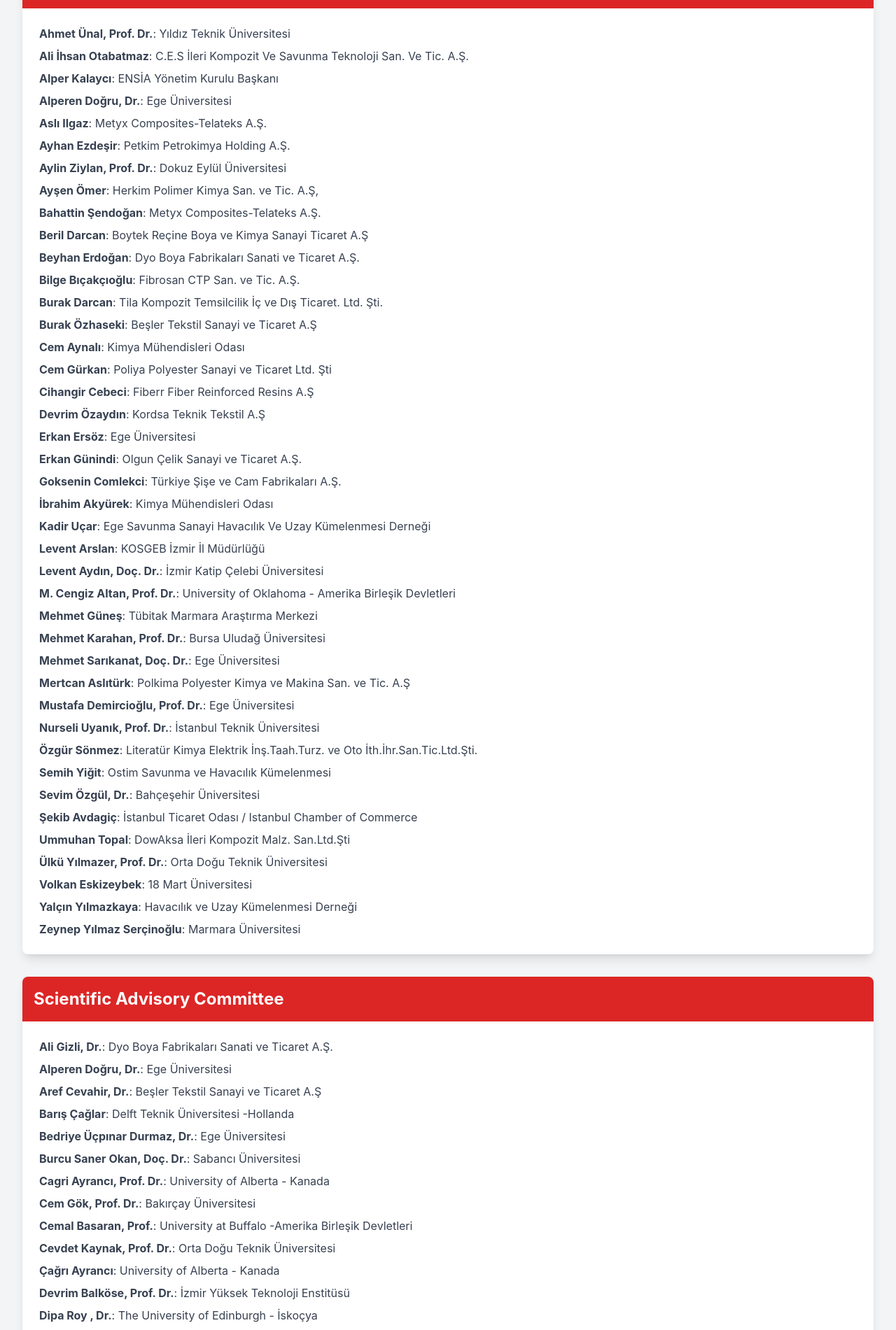
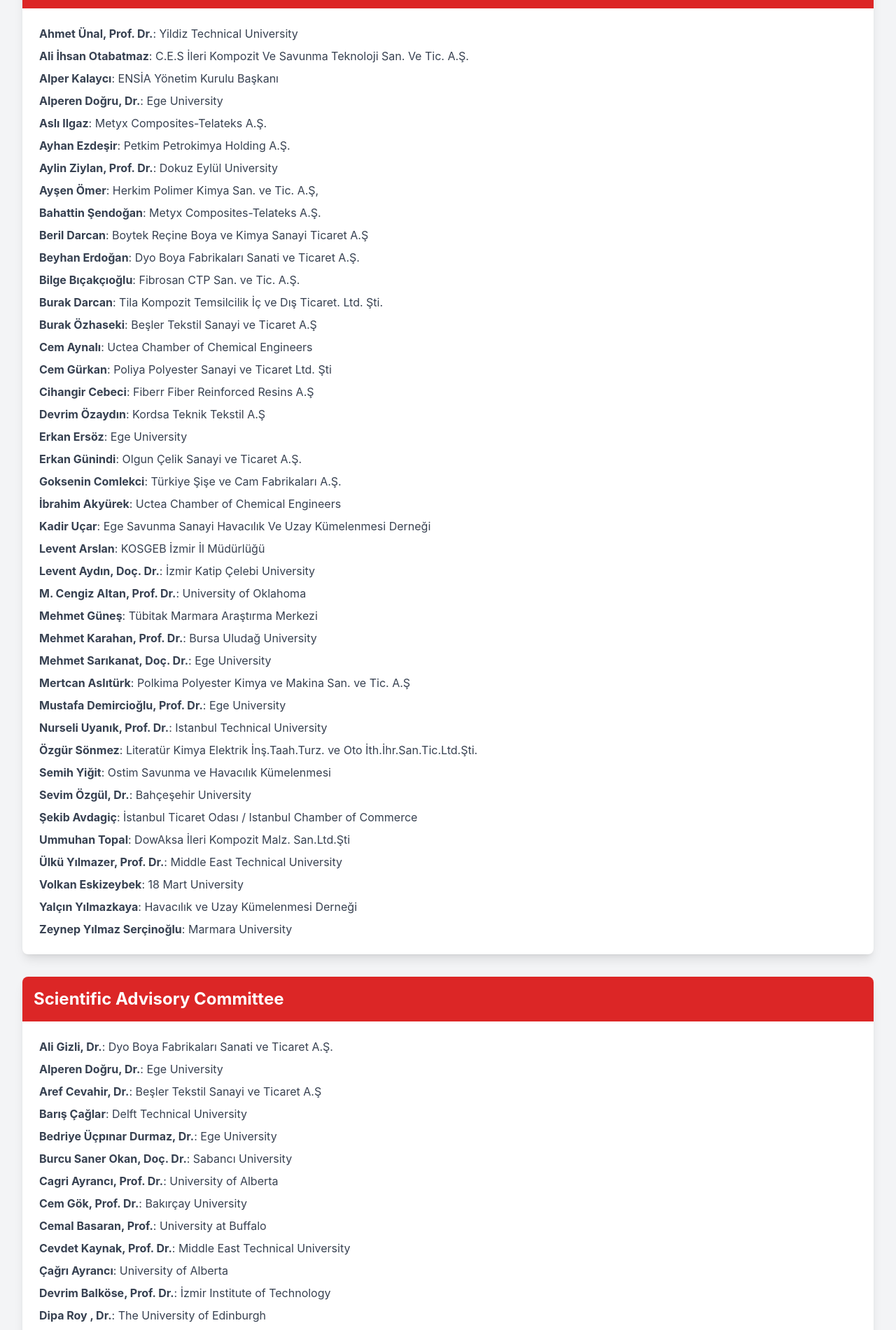
Before and after one commit to vbahadircan/polmericcompositessymposium, a React (Create React App) app: page /committees in a window 1280 px wide. Shown: the part 860-2761 px from the top of the page at 70% size. Built offline with nearby package versions, Linux system fonts and the light colour scheme.

Commit message:
cemsun initial commit

```diff
--- a/src/components/Comitee.js
+++ b/src/components/Comitee.js
@@ -16,31 +16,31 @@
 
 export default function Committee() {
   const symposiumSecretariat = [
-    { name: "Onur Aşkaroğlu", title: "TMMOB Kimya Mühendisleri Odası / Uctea Chamber of Chemical Engineers" },
+    { name: "Onur Aşkaroğlu", title: "Uctea Chamber of Chemical Engineers" },
     { name: "Sümeyra Göçemen", title: "Kosse Kompozit Ltd. Şti. / Kosse Composite Marketing" },
-    { name: "Hüsnü Onur Ertürk", title: "İzmir Katip Çelebi Üniversitesi / Izmir Katip Çelebi University" }
+    { name: "Hüsnü Onur Ertürk", title: "Izmir Katip Çelebi University" }
   ]
 
 
   const executiveCommittee = [
-    { name: "İbrahim Köse, Kim.", title: "Kosse Kompozit Ltd. Şti. / Kosse Composite Marketing – Genel Koordinator - General Coordinator" },
-    { name: "Metin Tanoğlu, Prof. Dr.", title: "İzmir Yüksek Teknoloji Enstitüsü / İzmir Institute of Technology – Sempozyum Eşbaşkanı – Symposium Co-Chair" },
-    { name: "Özgür Seydibeyoğlu, Prof. Dr.", title: "İzmir Kâtip Çelebi Üniversitesi / İzmir Katip Çelebi University – Sempozyum Eşbaşkanı - Symposium Co-Chair" },
-    { name: "Sezen Çıngır, Kim. Müh.", title: "TMMOB Kimya Mühendisleri Odası / Uctea Chamber of Chemical Engineers – Yürütme Kurulu Üyesi" },
-    { name: "Serhat Karabağ, İnş. Müh.", title: "Komposit Sanayicileri Derneği / Turkish Composites Manufacturers Association – Yürütme Kurulu Üyesi - Member" },
-    { name: "Yahya Kara, Dr.", title: "Luxemburg Teknoloji Enstitüsü / Luxembourg Institute of Technology – Yürütme Kurulu Üyesi - Member" },
-    { name: "Hüseyin Dağlar, Kim. Müh.", title: "TMMOB Kimya Mühendisleri Odası / Uctea Chamber of Chemical Engineers – Yürütme Kurulu Üyesi - Member" }
+    { name: "İbrahim Köse, Kim.", title: "Kosse Kompozit Ltd. Şti. / Kosse Composite Marketing" },
+    { name: "Metin Tanoğlu, Prof. Dr.", title: "Izmir Institute of Technology - Symposium Co-Chair" },
+    { name: "Özgür Seydibeyoğlu, Prof. Dr.", title: " Izmir Katip Çelebi University – Symposium Co-Chair" },
+    { name: "Sezen Çıngır, Kim. Müh.", title: "Uctea Chamber of Chemical Engineers – Member" },
+    { name: "Serhat Karabağ, İnş. Müh.", title: "Turkish Composites Manufacturers Association – Member" },
+    { name: "Yahya Kara, Dr.", title: "Luxembourg Institute of Technology – Member" },
+    { name: "Hüseyin Dağlar, Kim. Müh.", title: " Uctea Chamber of Chemical Engineers – Member" }
   ]
 
 
   const organizingCommittee = [
-    { name: "Ahmet Ünal, Prof. Dr.", title: "Yıldız Teknik Üniversitesi" },
+    { name: "Ahmet Ünal, Prof. Dr.", title: "Yildiz Technical University" },
     { name: "Ali İhsan Otabatmaz", title: "C.E.S İleri Kompozit Ve Savunma Teknoloji San. Ve Tic. A.Ş." },
     { name: "Alper Kalaycı", title: "ENSİA Yönetim Kurulu Başkanı" },
-    { name: "Alperen Doğru, Dr.", title: "Ege Üniversitesi" },
+    { name: "Alperen Doğru, Dr.", title: "Ege University" },
     { name: "Aslı Ilgaz", title: "Metyx Composites-Telateks A.Ş." },
     { name: "Ayhan Ezdeşir", title: "Petkim Petrokimya Holding A.Ş." },
-    { name: "Aylin Ziylan, Prof. Dr.", title: "Dokuz Eylül Üniversitesi" },
+    { name: "Aylin Ziylan, Prof. Dr.", title: "Dokuz Eylül University" },
     { name: "Ayşen Ömer", title: "Herkim Polimer Kimya San. ve Tic. A.Ş," },
     { name: "Bahattin Şendoğan", title: "Metyx Composites-Telateks A.Ş." },
     { name: "Beril Darcan", title: "Boytek Reçine Boya ve Kimya Sanayi Ticaret A.Ş" },
@@ -48,37 +48,37 @@
     { name: "Bilge Bıçakçıoğlu", title: "Fibrosan CTP San. ve Tic. A.Ş." },
     { name: "Burak Darcan", title: "Tila Kompozit Temsilcilik İç ve Dış Ticaret. Ltd. Şti." },
     { name: "Burak Özhaseki", title: "Beşler Tekstil Sanayi ve Ticaret A.Ş" },
-    { name: "Cem Aynalı", title: "Kimya Mühendisleri Odası" },
+    { name: "Cem Aynalı", title: "Uctea Chamber of Chemical Engineers" },
     { name: "Cem Gürkan", title: "Poliya Polyester Sanayi ve Ticaret Ltd. Şti" },
     { name: "Cihangir Cebeci", title: "Fiberr Fiber Reinforced Resins A.Ş" },
     { name: "Devrim Özaydın", title: "Kordsa Teknik Tekstil A.Ş" },
-    { name: "Erkan Ersöz", title: "Ege Üniversitesi" },
+    { name: "Erkan Ersöz", title: "Ege University" },
     { name: "Erkan Günindi", title: "Olgun Çelik Sanayi ve Ticaret A.Ş." },
     { name: "Goksenin Comlekci", title: "Türkiye Şişe ve Cam Fabrikaları A.Ş." },
-    { name: "İbrahim Akyürek", title: "Kimya Mühendisleri Odası" },
+    { name: "İbrahim Akyürek", title: "Uctea Chamber of Chemical Engineers" },
     { name: "Kadir Uçar", title: " Ege Savunma Sanayi Havacılık Ve Uzay Kümelenmesi Derneği" },
     { name: "Levent Arslan", title: "KOSGEB İzmir İl Müdürlüğü" },
-    { name: "Levent Aydın, Doç. Dr.", title: "İzmir Katip Çelebi Üniversitesi" },
-    { name: "M. Cengiz Altan, Prof. Dr.", title: "University of Oklahoma - Amerika Birleşik Devletleri" },
+    { name: "Levent Aydın, Doç. Dr.", title: "İzmir Katip Çelebi University" },
+    { name: "M. Cengiz Altan, Prof. Dr.", title: "University of Oklahoma" },
     { name: "Mehmet Güneş", title: "Tübitak Marmara Araştırma Merkezi" },
-    { name: "Mehmet Karahan, Prof. Dr.", title: "Bursa Uludağ Üniversitesi" },
-    { name: "Mehmet Sarıkanat, Doç. Dr.", title: "Ege Üniversitesi" },
+    { name: "Mehmet Karahan, Prof. Dr.", title: "Bursa Uludağ University" },
+    { name: "Mehmet Sarıkanat, Doç. Dr.", title: "Ege University" },
     { name: "Mertcan Aslıtürk", title: "Polkima Polyester Kimya ve Makina San. ve Tic. A.Ş" },
-    { name: "Mustafa Demircioğlu, Prof. Dr.", title: "Ege Üniversitesi" },
-    { name: "Nurseli Uyanık, Prof. Dr.", title: "İstanbul Teknik Üniversitesi" },
+    { name: "Mustafa Demircioğlu, Prof. Dr.", title: "Ege University" },
+    { name: "Nurseli Uyanık, Prof. Dr.", title: "Istanbul Technical University" },
     { name: "Özgür Sönmez", title: "Literatür Kimya Elektrik İnş.Taah.Turz. ve Oto İth.İhr.San.Tic.Ltd.Şti." },
     { name: "Semih Yiğit", title: "Ostim Savunma ve Havacılık Kümelenmesi" },
-    { name: "Sevim Özgül, Dr.", title: "Bahçeşehir Üniversitesi" },
+    { name: "Sevim Özgül, Dr.", title: "Bahçeşehir University" },
     { name: "Şekib Avdagiç", title: "İstanbul Ticaret Odası / Istanbul Chamber of Commerce" },
     { name: "Ummuhan Topal", title: "DowAksa İleri Kompozit Malz. San.Ltd.Şti" },
-    { name: "Ülkü Yılmazer, Prof. Dr.", title: "Orta Doğu Teknik Üniversitesi" },
-    { name: "Volkan Eskizeybek", title: "18 Mart Üniversitesi" },
+    { name: "Ülkü Yılmazer, Prof. Dr.", title: "Middle East Technical University" },
+    { name: "Volkan Eskizeybek", title: "18 Mart University" },
     { name: "Yalçın Yılmazkaya", title: "Havacılık ve Uzay Kümelenmesi Derneği" },
-    { name: "Zeynep Yılmaz Serçinoğlu", title: "Marmara Üniversitesi" }
+    { name: "Zeynep Yılmaz Serçinoğlu", title: "Marmara University" }
   ];
 
   const HonorBoard = [
-    { "name": "Gürel Nişli, Prof. Dr.", "title": "Ege Üniversitesi, Kimya Mühendisleri Odası" },
+    { "name": "Gürel Nişli, Prof. Dr.", "title": "Ege University,  Uctea Chamber of Chemical Engineers" },
     { "name": "İsmail Darcan", "title": "Boytek Reçine Boya ve Kimya Sanayi Ticaret A.Ş" },
     { "name": "Hasan Ömer", "title": "Herkim Polimer Kimya San. ve Tic. A.Ş" },
     { "name": "Fikret Tacar", "title": "Tacar Boat" },
@@ -87,53 +87,53 @@
 
   const scientificAdvisoryCommittee = [
     { "name": "Ali Gizli, Dr.", "title": "Dyo Boya Fabrikaları Sanati ve Ticaret A.Ş." },
-  { "name": "Alperen Doğru, Dr.", "title": "Ege Üniversitesi" },
+    { "name": "Alperen Doğru, Dr.", "title": "Ege University" },
     { "name": "Aref Cevahir, Dr.", "title": "Beşler Tekstil Sanayi ve Ticaret A.Ş" },
-  { "name": "Barış Çağlar", "title": "Delft Teknik Üniversitesi -Hollanda" },
-  { "name": "Bedriye Üçpınar Durmaz, Dr.", "title": "Ege Üniversitesi" },
-  { "name": "Burcu Saner Okan, Doç. Dr.", "title": "Sabancı Üniversitesi" },
-  { "name": "Cagri Ayrancı, Prof. Dr.", "title": "University of Alberta - Kanada" },
-  { "name": "Cem Gök, Prof. Dr.", "title": "Bakırçay Üniversitesi" },
-  { "name": "Cemal Basaran, Prof.", "title": "University at Buffalo -Amerika Birleşik Devletleri" },
-  { "name": "Cevdet Kaynak, Prof. Dr.", "title": "Orta Doğu Teknik Üniversitesi" },
-  { "name": "Çağrı Ayrancı", "title": "University of Alberta - Kanada" },
-  { "name": "Devrim Balköse, Prof. Dr.", "title": "İzmir Yüksek Teknoloji Enstitüsü" },
-  { "name": "Dipa Roy , Dr.", "title": "The University of Edinburgh - İskoçya" },
-  { "name": "Elif Alyamaç Seydibeyoğlu, Doç. Dr.", "title": "Ege Üniversitesi" },
+    { "name": "Barış Çağlar", "title": "Delft Technical University" },
+    { "name": "Bedriye Üçpınar Durmaz, Dr.", "title": "Ege University" },
+    { "name": "Burcu Saner Okan, Doç. Dr.", "title": "Sabancı University" },
+    { "name": "Cagri Ayrancı, Prof. Dr.", "title": "University of Alberta" },
+    { "name": "Cem Gök, Prof. Dr.", "title": "Bakırçay University" },
+    { "name": "Cemal Basaran, Prof.", "title": "University at Buffalo" },
+    { "name": "Cevdet Kaynak, Prof. Dr.", "title": "Middle East Technical University" },
+    { "name": "Çağrı Ayrancı", "title": "University of Alberta" },
+    { "name": "Devrim Balköse, Prof. Dr.", "title": "İzmir Institute of Technology" },
+    { "name": "Dipa Roy , Dr.", "title": "The University of Edinburgh" },
+    { "name": "Elif Alyamaç Seydibeyoğlu, Doç. Dr.", "title": "Ege University" },
     { "name": "Erdem Yücel", "title": "Fibrosan CTP San. ve Tic. A.Ş." },
-  { "name": "Ersan Kalafatoğlu, Prof. Dr.", "title": "Marmara Üniversitesi" },
-  { "name": "Ferrie Van Hattum , Prof.Dr.", "title": "Saxion University of Applied Sciences - Hollanda" },
-  { "name": "Figen Aynalı, Dr.", "title": "Kimya Mühendisleri Odası" },
-  { "name": "Funda Tıhmınlıoğlu,Prof. Dr.", "title": "İzmir Yüksek Teknoloji Enstitüsü" },
+    { "name": "Ersan Kalafatoğlu, Prof. Dr.", "title": "Marmara University" },
+    { "name": "Ferrie Van Hattum , Prof.Dr.", "title": "Saxion University of Applied Sciences" },
+    { "name": "Figen Aynalı, Dr.", "title": "Uctea Chamber of Chemical Engineers" },
+    { "name": "Funda Tıhmınlıoğlu,Prof. Dr.", "title": "İzmir Institute of Technology" },
     { "name": "Hasan Ömer", "title": "Herkim Polimer Kimya San. ve Tic. A.Ş" },
-  { "name": "He Haijun, Dr.", "title": "College of Textile Science and Engineering, Jiangnan University - Çin" },
-  { "name": "Holger Seidlitz, Prof. Dr.", "title": "Brandenburg University of Technology Cottbus - Almanya" },
-  { "name": "Hülya Cebeci, Doç. Dr.", "title": "İstanbul Teknik Üniversitesi" },
+    { "name": "He Haijun, Dr.", "title": "College of Textile Science and Engineering, Jiangnan University" },
+    { "name": "Holger Seidlitz, Prof. Dr.", "title": "Brandenburg University of Technology Cottbus" },
+    { "name": "Hülya Cebeci, Doç. Dr.", "title": "Istanbul Technical University" },
     { "name": "İbrahim Köse", "title": "Kosse Composite Marketing" },
     { "name": "İsmail Darcan", "title": "Boytek Reçine Boya ve Kimya Sanayi Ticaret A.Ş" },
-  { "name": "Jozsef Gabor Kovacs, Assoc. Prof.", "title": "The Budapest University of Technology and Economics - Macaristan" },
-  { "name": "Kristiina Oksman", "title": "Lulea Technical University - İsveç" },
-  { "name": "M. Cengiz Altan, Prof.", "title": "The University of Oklahoma - Amerika Birleşik Devletleri" },
-  { "name": "Maya John , Dr.", "title": "Council for Scientific Research (CSIR) - Güney Afrika" },
-  { "name": "Mehmet Sarıkanat, Doç. Dr.", "title": "Ege Üniversitesi" },
-  { "name": "Mehmet Yıldız, Prof. Dr.", "title": "Sabancı Üniversitesi" },
-  { "name": "Metin Tanoğlu, Prof. Dr.", "title": "İzmir Yüksek Teknoloji Enstitüsü" },
-  { "name": "Mustafa M. Demir, Prof.Dr.", "title": "İzmir Yüksek Teknoloji Enstitüsü" },
-  { "name": "Nikhil Verghese, Dr.", "title": "Corporate Fellow at Sabic-Amerika Birleşik Devletleri" },
-  { "name": "Nilay Gizli, Doç. Dr.", "title": "Ege Üniversitesi" },
-  { "name": "Özgür Seydibeyoğlu, Prof. Dr.", "title": "İzmir Katip Çelebi Üniversitesi" },
+    { "name": "Jozsef Gabor Kovacs, Assoc. Prof.", "title": "The Budapest University of Technology and Economics" },
+    { "name": "Kristiina Oksman", "title": "Lulea Technical University" },
+    { "name": "M. Cengiz Altan, Prof.", "title": "The University of Oklahoma" },
+    { "name": "Maya John , Dr.", "title": "Council for Scientific Research (CSIR)" },
+    { "name": "Mehmet Sarıkanat, Doç. Dr.", "title": "Ege University" },
+    { "name": "Mehmet Yıldız, Prof. Dr.", "title": "Sabancı University" },
+    { "name": "Metin Tanoğlu, Prof. Dr.", "title": "İzmir Institute of Technology" },
+    { "name": "Mustafa M. Demir, Prof.Dr.", "title": "İzmir Institute of Technology" },
+    { "name": "Nikhil Verghese, Dr.", "title": "Corporate Fellow at Sabic" },
+    { "name": "Nilay Gizli, Doç. Dr.", "title": "Ege University" },
+    { "name": "Özgür Seydibeyoğlu, Prof. Dr.", "title": "İzmir Katip Çelebi University" },
     { "name": "Sadık Aslıtürk", "title": "Polkima Polyester Kimya ve Makina San. ve Tic. A.Ş" },
-  { "name": "Salim Belouettar, Dr.", "title": "Luxembourg Institute of Science and Technology - Lüksemburg" },
-  { "name": "Selim Küsefoğlu, Prof. Dr.", "title": "Boğaziçi Üniversitesi" },
+    { "name": "Salim Belouettar, Dr.", "title": "Luxembourg Institute of Science and Technology" },
+    { "name": "Selim Küsefoğlu, Prof. Dr.", "title": "Boğaziçi University" },
     { "name": "Serkan Dehneliler", "title": "TUSAŞ" },
-  { "name": "Sevim Özgül, Dr.", "title": "Bahçeşehir Üniversitesi" },
-  { "name": "Steve Nutt", "title": "University of Southern California - Amerika Birleşik Devletleri" },
-  { "name": "Tülay Baldemirci, Prof. Dr.", "title": "İstanbul Üniversitesi" },
-  { "name": "Ülkü Yılmazer, Prof. Dr.", "title": "Orta Doğu Teknik Üniversitesi" },
-  { "name": "Ümit Halis ERDOĞAN, Prof.Dr.", "title": "Dokuz Eylül Üniversitesi" },
-  { "name": "Veli DENİZ, Prof.Dr.", "title": "Kimya Mühendisleri Odası" },
-  { "name": "Volkan Acar, Dr. Öğt. Üyesi", "title": "Atatürk Üniversitesi" },
-  { "name": "Yusuf Menceloğlu, Prof. Dr.", "title": "Sabancı Üniversitesi" }
+    { "name": "Sevim Özgül, Dr.", "title": "Bahçeşehir University" },
+    { "name": "Steve Nutt", "title": "University of Southern California" },
+    { "name": "Tülay Baldemirci, Prof. Dr.", "title": "İstanbul University" },
+    { "name": "Ülkü Yılmazer, Prof. Dr.", "title": "Middle East Technical University" },
+    { "name": "Ümit Halis ERDOĞAN, Prof.Dr.", "title": "Dokuz Eylül University" },
+    { "name": "Veli DENİZ, Prof.Dr.", "title": "Uctea Chamber of Chemical Engineers" },
+    { "name": "Volkan Acar, Dr. Öğt. Üyesi", "title": "Atatürk University" },
+    { "name": "Yusuf Menceloğlu, Prof. Dr.", "title": "Sabancı University" }
   ];
 
   return (
@@ -150,7 +150,7 @@
           <CommitteeSection title="Symposium Secretariat" members={symposiumSecretariat} />
           <CommitteeSection title="Organizing Committee" members={organizingCommittee} />
           <CommitteeSection title="Scientific Advisory Committee" members={scientificAdvisoryCommittee} />
-        <CommitteeSection title="Honor Board" members={HonorBoard} />
+          <CommitteeSection title="Honorary Committee" members={HonorBoard} />
         </div>
       </div>
     </>
--- a/src/components/Register.js
+++ b/src/components/Register.js
@@ -17,7 +17,7 @@
               <section className="mb-8">
                 <h2 className="text-2xl font-bold text-gray-900 mb-4">Symposium Fees</h2>
                 <ul className="list-disc list-inside text-gray-700 space-y-2">
-                  <li><strong>Regular Participant:</strong> 6000 TL</li>
+                  <li><strong>Regular Participant:</strong> 6000 TL (Turkish Lira)</li>
                   <li><strong>Academic Participant:</strong> 4000TL </li>
                   <li><strong>Graduate / Undergraduate Student:</strong> 1000TL </li>
                   <li><strong>International Participants:</strong> €300 </li>
@@ -25,7 +25,7 @@
                   <li><strong>Workshop Participants:</strong> TBD</li>
                 </ul>
                 <p className="mt-4 text-gray-700">
-                  <strong>Note:</strong> The fees include abstract booklet, coffee and tea services, lunches, and social event programs.
+                  <strong>Note:</strong> The fees include abstract booklet, coffee and tea services, lunches.
                 </p>
               </section>
 
@@ -52,7 +52,7 @@
                   <li><strong>Email:</strong> <a href="mailto:symposium@polymericcomposites.org" className="text-blue-500 underline">symposium@polymericcomposites.org</a></li>
                   <li><strong>Fax:</strong> +90 232 464 59 08</li>
                   <li>
-                  <strong>Address:</strong> TMMOB Kimya Mühendisleri Odası Ege Bölge Şubesi, 1441 Sokak No: 4 Kat: 3 D: 5, Alsancak, İzmir, Turkey
+                    <strong>Address:</strong> TMMOB Kimya Mühendisleri Odası Ege Bölge Şubesi, 1441 Sokak No: 4 Kat: 3 D: 5, Alsancak, İzmir, Turkey
                   </li>
                 </ul>
               </section>
--- a/src/components/WelcomeLetter.js
+++ b/src/components/WelcomeLetter.js
@@ -33,11 +33,11 @@
               <div className="flex justify-between mt-12">
                 <div>
                   <p className="font-semibold">Prof. Dr. Metin Tanoğlu</p>
-                  <p>Izmir Institute of Technology, Turkiye</p>
+                  <p>Izmir Institute of Technology</p>
                 </div>
                 <div>
                   <p className="font-semibold">Prof.Dr. M.Özgür Seydibeyoğlu</p>
-                  <p>Izmir Katip Celebi University, Turkiye</p>
+                  <p>Izmir Katip Celebi University</p>
                 </div>
               </div>
             </div>
```
Also changed, not shown: src/components/Hero.js (+52 -12 lines), 1 other file (tests, documents, lock files or other folders). Lines whose indentation alone changed are shown as unchanged.
